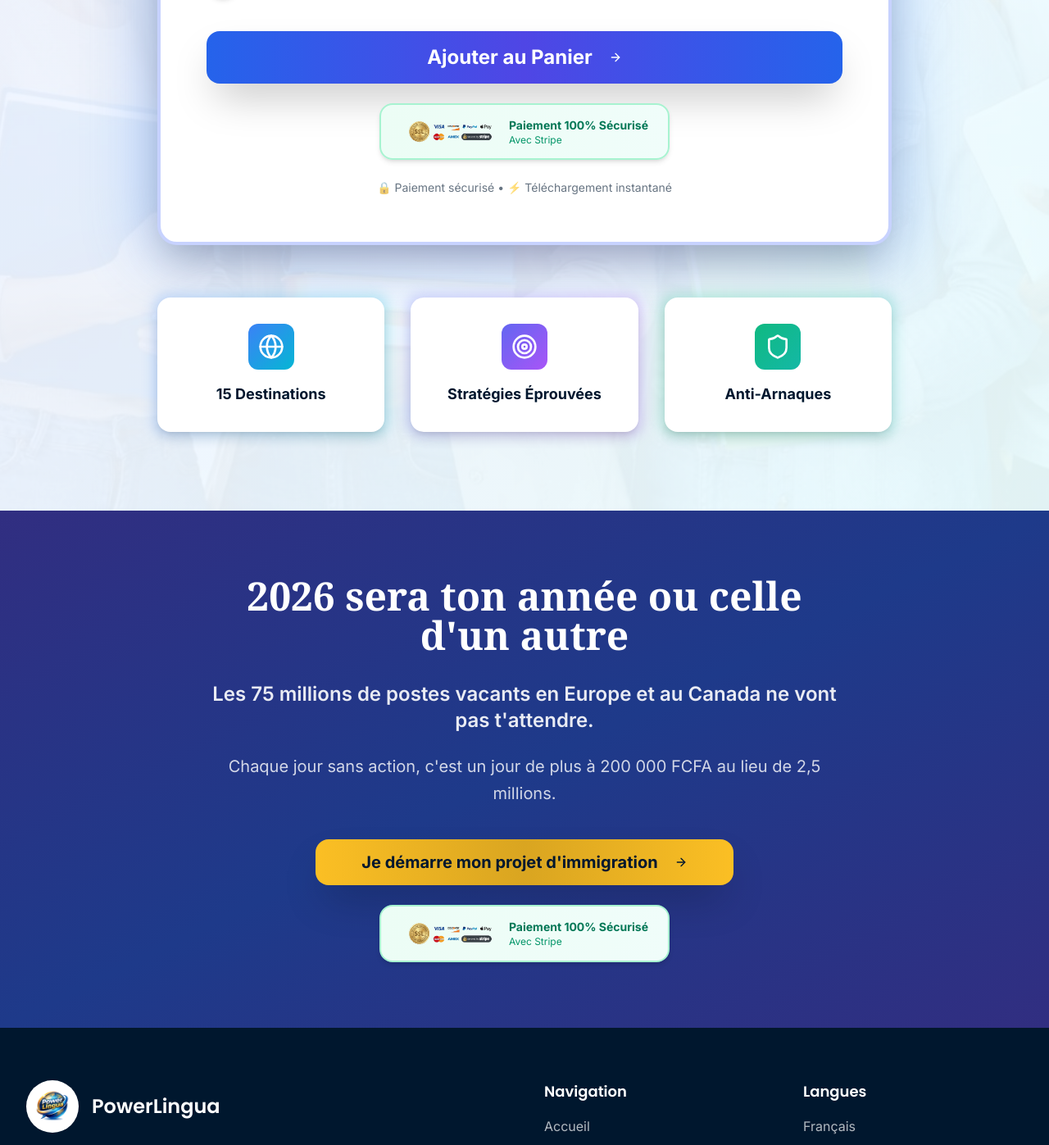
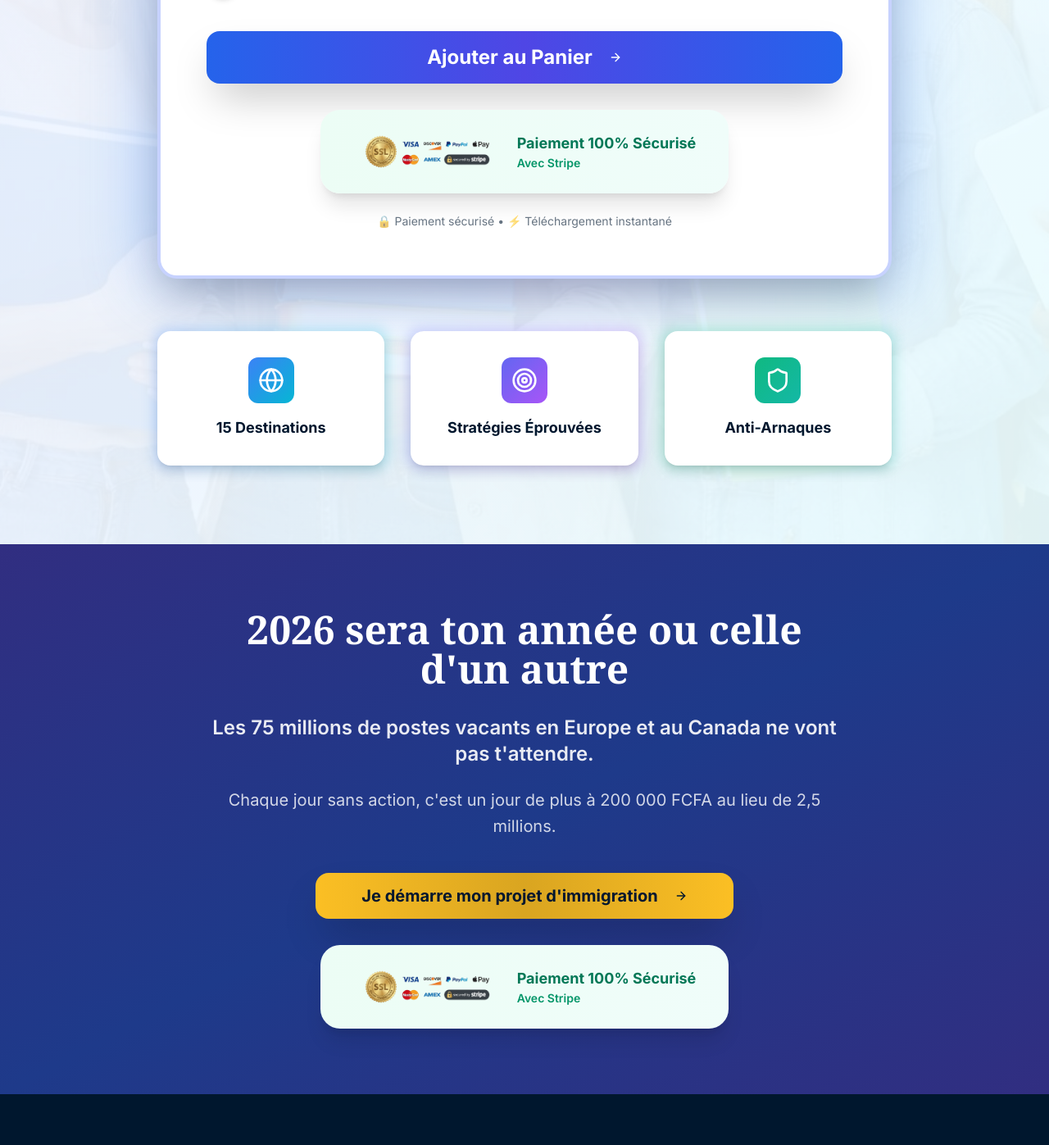
Before and after one commit to travelopportunities07-bot/sg-91c3514d-6c1c-4687-9189-9ab9e95859d6-1792160597, a Next.js app: page /shop/passeport-africain in a window 1280 px wide. Shown: the part 5145-6542 px from the top of the page at 82% size. Built offline with nearby package versions, Linux system fonts and the light colour scheme.

Commit message:
style(ui): resize secure payment badge for visibility

```diff
--- a/src/pages/shop/guide-juriste-africain.tsx
+++ b/src/pages/shop/guide-juriste-africain.tsx
@@ -335,19 +335,19 @@ export default function GuideJuristeAfricain() {
                   <ArrowRight className="w-7 h-7 ml-3 group-hover:translate-x-2 transition-transform" />
                 </Button>
 
-                <div className="mt-6 flex justify-center">
-                  <div className="inline-block bg-gradient-to-r from-emerald-50 to-teal-50 px-6 py-3 rounded-2xl border-2 border-emerald-200 shadow-md">
-                    <div className="flex items-center gap-3">
+                <div className="mt-8 flex justify-center">
+                  <div className="inline-block bg-gradient-to-r from-emerald-50 to-teal-50 px-10 py-5 rounded-3xl border-3 border-emerald-300 shadow-xl">
+                    <div className="flex items-center gap-5">
                       <Image
                         src="/secure-payment-badges.png"
                         alt="Paiement Sécurisé"
-                        width={120}
-                        height={40}
+                        width={180}
+                        height={60}
                         className="object-contain"
                       />
                       <div className="text-left">
-                        <p className="text-sm font-bold text-emerald-700">Paiement 100% Sécurisé</p>
-                        <p className="text-xs text-emerald-600">Avec Stripe</p>
+                        <p className="text-lg font-bold text-emerald-700">Paiement 100% Sécurisé</p>
+                        <p className="text-sm text-emerald-600 font-semibold">Avec Stripe</p>
                       </div>
                     </div>
                   </div>
@@ -394,19 +394,19 @@ export default function GuideJuristeAfricain() {
               Je lance ma carrière internationale
               <ArrowRight className="w-6 h-6 ml-3 group-hover:translate-x-2 transition-transform" />
             </Button>
-            <div className="mt-6 flex justify-center">
-              <div className="inline-block bg-gradient-to-r from-emerald-50 to-teal-50 px-6 py-3 rounded-2xl border-2 border-emerald-200 shadow-md">
-                <div className="flex items-center gap-3">
+            <div className="mt-8 flex justify-center">
+              <div className="inline-block bg-gradient-to-r from-emerald-50 to-teal-50 px-10 py-5 rounded-3xl border-3 border-emerald-300 shadow-xl">
+                <div className="flex items-center gap-5">
                   <Image
                     src="/secure-payment-badges.png"
                     alt="Paiement Sécurisé"
-                    width={120}
-                    height={40}
+                    width={180}
+                    height={60}
                     className="object-contain"
                   />
                   <div className="text-left">
-                    <p className="text-sm font-bold text-emerald-700">Paiement 100% Sécurisé</p>
-                    <p className="text-xs text-emerald-600">Avec Stripe</p>
+                    <p className="text-lg font-bold text-emerald-700">Paiement 100% Sécurisé</p>
+                    <p className="text-sm text-emerald-600 font-semibold">Avec Stripe</p>
                   </div>
                 </div>
               </div>
--- a/src/pages/shop/guide-mines-australiennes.tsx
+++ b/src/pages/shop/guide-mines-australiennes.tsx
@@ -309,19 +309,19 @@ export default function GuideMinesAustraliennes() {
                   <ArrowRight className="w-7 h-7 ml-3 group-hover:translate-x-2 transition-transform" />
                 </Button>
 
-                <div className="mt-6 flex justify-center">
-                  <div className="inline-block bg-gradient-to-r from-emerald-50 to-teal-50 px-6 py-3 rounded-2xl border-2 border-emerald-200 shadow-md">
-                    <div className="flex items-center gap-3">
+                <div className="mt-8 flex justify-center">
+                  <div className="inline-block bg-gradient-to-r from-emerald-50 to-teal-50 px-10 py-5 rounded-3xl border-3 border-emerald-300 shadow-xl">
+                    <div className="flex items-center gap-5">
                       <Image
                         src="/secure-payment-badges.png"
                         alt="Paiement Sécurisé"
-                        width={120}
-                        height={40}
+                        width={180}
+                        height={60}
                         className="object-contain"
                       />
                       <div className="text-left">
-                        <p className="text-sm font-bold text-emerald-700">Paiement 100% Sécurisé</p>
-                        <p className="text-xs text-emerald-600">Avec Stripe</p>
+                        <p className="text-lg font-bold text-emerald-700">Paiement 100% Sécurisé</p>
+                        <p className="text-sm text-emerald-600 font-semibold">Avec Stripe</p>
                       </div>
                     </div>
                   </div>
@@ -368,19 +368,19 @@ export default function GuideMinesAustraliennes() {
               Je veux commencer maintenant
               <ArrowRight className="w-6 h-6 ml-3 group-hover:translate-x-2 transition-transform" />
             </Button>
-            <div className="mt-6 flex justify-center">
-              <div className="inline-block bg-gradient-to-r from-emerald-50 to-teal-50 px-6 py-3 rounded-2xl border-2 border-emerald-200 shadow-md">
-                <div className="flex items-center gap-3">
+            <div className="mt-8 flex justify-center">
+              <div className="inline-block bg-gradient-to-r from-emerald-50 to-teal-50 px-10 py-5 rounded-3xl border-3 border-emerald-300 shadow-xl">
+                <div className="flex items-center gap-5">
                   <Image
                     src="/secure-payment-badges.png"
                     alt="Paiement Sécurisé"
-                    width={120}
-                    height={40}
+                    width={180}
+                    height={60}
                     className="object-contain"
                   />
                   <div className="text-left">
-                    <p className="text-sm font-bold text-emerald-700">Paiement 100% Sécurisé</p>
-                    <p className="text-xs text-emerald-600">Avec Stripe</p>
+                    <p className="text-lg font-bold text-emerald-700">Paiement 100% Sécurisé</p>
+                    <p className="text-sm text-emerald-600 font-semibold">Avec Stripe</p>
                   </div>
                 </div>
               </div>
--- a/src/pages/shop/passeport-africain.tsx
+++ b/src/pages/shop/passeport-africain.tsx
@@ -314,19 +314,19 @@ export default function PasseportAfricain() {
                   <ArrowRight className="w-7 h-7 ml-3 group-hover:translate-x-2 transition-transform" />
                 </Button>
 
-                <div className="mt-6 flex justify-center">
-                  <div className="inline-block bg-gradient-to-r from-emerald-50 to-teal-50 px-6 py-3 rounded-2xl border-2 border-emerald-200 shadow-md">
-                    <div className="flex items-center gap-3">
+                <div className="mt-8 flex justify-center">
+                  <div className="inline-block bg-gradient-to-r from-emerald-50 to-teal-50 px-10 py-5 rounded-3xl border-3 border-emerald-300 shadow-xl">
+                    <div className="flex items-center gap-5">
                       <Image
                         src="/secure-payment-badges.png"
                         alt="Paiement Sécurisé"
-                        width={120}
-                        height={40}
+                        width={180}
+                        height={60}
                         className="object-contain"
                       />
                       <div className="text-left">
-                        <p className="text-sm font-bold text-emerald-700">Paiement 100% Sécurisé</p>
-                        <p className="text-xs text-emerald-600">Avec Stripe</p>
+                        <p className="text-lg font-bold text-emerald-700">Paiement 100% Sécurisé</p>
+                        <p className="text-sm text-emerald-600 font-semibold">Avec Stripe</p>
                       </div>
                     </div>
                   </div>
@@ -373,19 +373,19 @@ export default function PasseportAfricain() {
               Je démarre mon projet d'immigration
               <ArrowRight className="w-6 h-6 ml-3 group-hover:translate-x-2 transition-transform" />
             </Button>
-            <div className="mt-6 flex justify-center">
-              <div className="inline-block bg-gradient-to-r from-emerald-50 to-teal-50 px-6 py-3 rounded-2xl border-2 border-emerald-200 shadow-md">
-                <div className="flex items-center gap-3">
+            <div className="mt-8 flex justify-center">
+              <div className="inline-block bg-gradient-to-r from-emerald-50 to-teal-50 px-10 py-5 rounded-3xl border-3 border-emerald-300 shadow-xl">
+                <div className="flex items-center gap-5">
                   <Image
                     src="/secure-payment-badges.png"
                     alt="Paiement Sécurisé"
-                    width={120}
-                    height={40}
+                    width={180}
+                    height={60}
                     className="object-contain"
                   />
                   <div className="text-left">
-                    <p className="text-sm font-bold text-emerald-700">Paiement 100% Sécurisé</p>
-                    <p className="text-xs text-emerald-600">Avec Stripe</p>
+                    <p className="text-lg font-bold text-emerald-700">Paiement 100% Sécurisé</p>
+                    <p className="text-sm text-emerald-600 font-semibold">Avec Stripe</p>
                   </div>
                 </div>
               </div>
```
